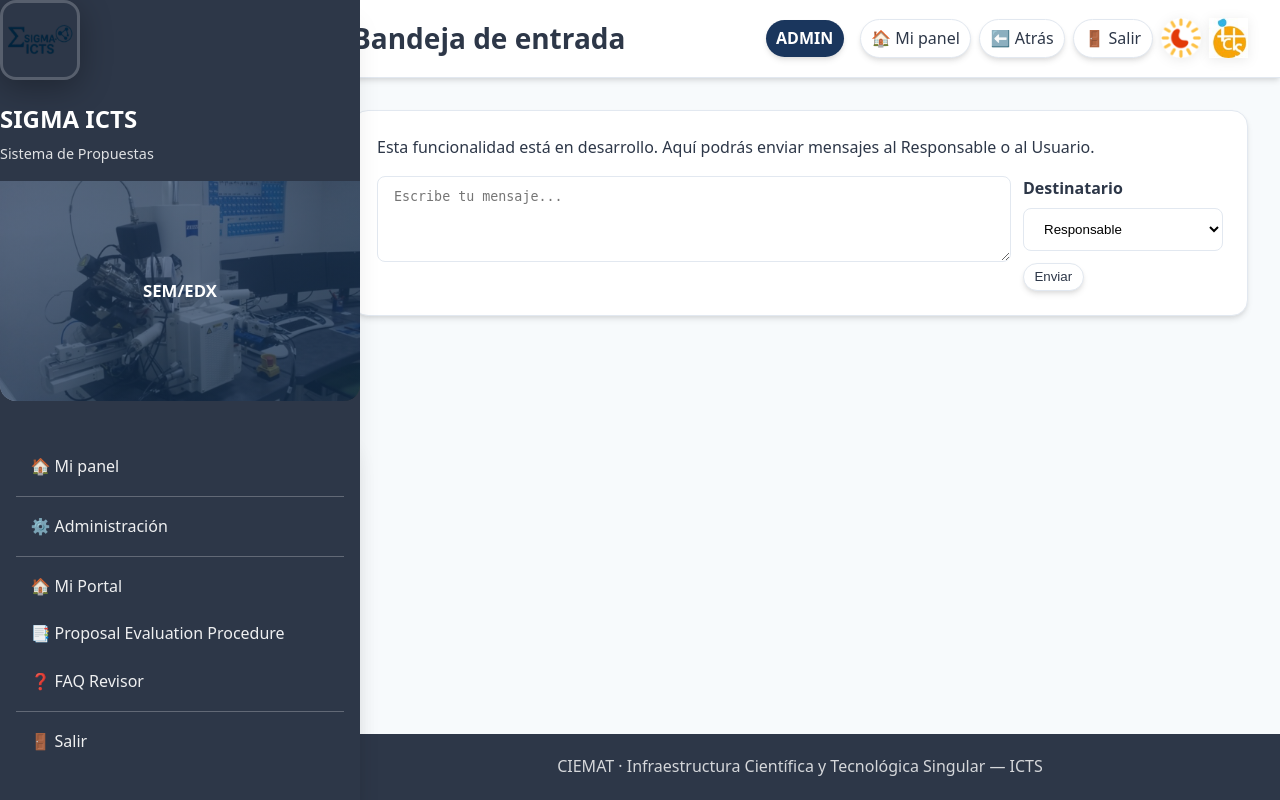
After one commit to DoctorWallace/Ultiima_version_app_ciemat, a Django app: page /icts/reviews/mailbox/ in a window 1280 px wide. The commit adds this page. Run offline with Django 5.2, Linux system fonts and the light colour scheme; a user stored in the database is signed in; some libraries are stand-ins or nearby versions.

Commit message:
ICTS Reviewer UX: reorganizar sidebar (Mi panel primero, pendientes/historial/bandeja), quitar duplicados Mi Portal; añadir rutas y vistas stub (reviewer_mailbox, reviewer_faq) y plantillas

```diff
--- a/icts/templates/icts/_sidebar.html
+++ b/icts/templates/icts/_sidebar.html
@@ -3,32 +3,24 @@
 
 <nav class="sidebar">
   <ul class="menu">
-    <li><a href="{% url 'portal:home' %}">🏠 Mi Portal</a></li>
-    <li><a href="{% url 'portal:home' %}">🏠 Mi Portal</a></li>
-    <!-- Visibles SIEMPRE (anónimo o autenticado) -->
-    <li><a href="/icts/">🏠 Inicio</a></li>
-    <li><a href="{% url 'icts:proposal_evaluation' %}">🧭 Proposal evaluation procedure</a></li>
-    <li><a href="/faq/">❓ FAQ</a></li>
+    <!-- Primero: Mi panel para cualquier perfil -->
+    <li><a href="{% url 'icts:dashboard' %}">🏠 Mi panel</a></li>
 
     {% if request.user.is_authenticated %}
       <li class="menu-sep"></li>
 
-      <!-- Panel principal del usuario -->
-      <li><a href="{% url 'icts:dashboard' %}">🏠 Mi panel</a></li>
-
-      <!-- Solo usuarios normales (no revisores, responsables, managers) -->
+      <!-- Usuario estándar (no revisor, no responsable, no manager) -->
       {% if not user|has_group:"revisores" and not user|has_group:"responsables" and not user|has_group:"managers" and not user.is_superuser %}
-        <li><a href="{% url 'icts:my_proposals' %}">📄 Mis propuestas</a></li>
+        <li><a href="{% url 'icts:my_proposals' %}">🗂️ Mis propuestas</a></li>
         <li><a href="{% url 'icts:proposal_create' %}">➕ Nueva propuesta</a></li>
       {% endif %}
 
-      <li class="menu-sep"></li>
-
-      <!-- Roles específicos -->
+      <!-- Opciones específicas de REVISOR -->
       {% if request.user|has_group:"revisores" %}
-        <li><a href="{% url 'icts:reviewer_dashboard_new' %}">📊 Mi Panel Revisor</a></li>
-        <li><a href="{% url 'icts:reviewer_inbox' %}">🗂️ Bandeja de Entrada</a></li>
-        <li><a href="{% url 'icts:review_history' %}">📚 Historial</a></li>
+        <li><a href="{% url 'icts:reviewer_dashboard_new' %}">📋 Mi panel revisor</a></li>
+        <li><a href="{% url 'icts:reviewer_inbox' %}">🧾 Evaluaciones pendientes</a></li>
+        <li><a href="{% url 'icts:review_history' %}">🕓 Historial de evaluaciones</a></li>
+        <li><a href="{% url 'icts:reviewer_mailbox' %}">📬 Bandeja de entrada</a></li>
       {% endif %}
 
       {% if request.user|has_group:"responsables" %}
@@ -36,7 +28,7 @@
       {% endif %}
 
       {% if request.user|has_group:"managers" %}
-        <li><a href="{% url 'icts:manager_dashboard' %}">🛠️ Panel manager</a></li>
+        <li><a href="{% url 'icts:manager_dashboard' %}">📊 Panel manager</a></li>
       {% endif %}
 
       {% if request.user.is_superuser %}
@@ -44,7 +36,13 @@
       {% endif %}
 
       <li class="menu-sep"></li>
-      <li><a href="{% url 'accounts:logout' %}">↩️ Salir</a></li>
+      <!-- Bloque inferior común -->
+      <li><a href="{% url 'portal:home' %}">🏠 Mi Portal</a></li>
+      <li><a href="{% url 'icts:proposal_evaluation' %}">📑 Proposal Evaluation Procedure</a></li>
+      <li><a href="{% url 'icts:reviewer_faq' %}">❓ FAQ Revisor</a></li>
+
+      <li class="menu-sep"></li>
+      <li><a href="{% url 'accounts:logout' %}">🚪 Salir</a></li>
     {% else %}
       <!-- Usuario anónimo: SOLO accesos básicos -->
       <li class="menu-sep"></li>
@@ -63,16 +61,9 @@
   padding:.55rem .9rem;
   border-radius:.5rem;
   text-decoration:none;
-  color:#fff;                      /* ← blanco fijo */
+  color:#fff;
   opacity:.92;
 }
-.sidebar .menu a:hover{
-  background:rgba(255,255,255,.12);
-  opacity:1;
-}
-.sidebar .menu .menu-sep{
-  border-top:1px solid rgba(255,255,255,.25);
-  margin:.5rem 0;
-}
-
+.sidebar .menu a:hover{ background:rgba(255,255,255,.12); opacity:1; }
+.sidebar .menu .menu-sep{ border-top:1px solid rgba(255,255,255,.25); margin:.5rem 0; }
 </style>
--- /dev/null
+++ b/icts/templates/icts/reviewer_mailbox.html
@@ -0,0 +1,28 @@
+{% extends "base_icts.html" %}
+{% block title %}Bandeja de entrada · Revisor{% endblock %}
+{% block page_title %}Bandeja de entrada{% endblock %}
+
+{% block content %}
+<div class="card">
+  <p class="muted" style="margin-bottom:1rem">Esta funcionalidad está en desarrollo. Aquí podrás enviar mensajes al Responsable o al Usuario.</p>
+  <form onsubmit="event.preventDefault(); alert('Mensajería en desarrollo. Pronto disponible.');">
+    <div style="display:grid; gap:.75rem; grid-template-columns: 1fr 200px; align-items:start;">
+      <textarea class="form-input" rows="4" placeholder="Escribe tu mensaje..."></textarea>
+      <div>
+        <label class="form-label">Destinatario</label>
+        <select class="form-input">
+          <option value="responsable">Responsable</option>
+          <option value="usuario">Usuario</option>
+        </select>
+        <button class="chip" type="submit" style="margin-top:.75rem">Enviar</button>
+      </div>
+    </div>
+  </form>
+</div>
+{% endblock %}
+
+{% block extra_css %}
+.form-input{width:100%; padding:.75rem 1rem; border:1px solid var(--border); border-radius:.5rem; background:var(--bg-card)}
+.form-label{display:block; font-weight:700; margin-bottom:.35rem}
+.chip{ display:inline-flex; align-items:center; gap:.35rem; padding:.45rem .9rem; border:1px solid var(--border); border-radius:999px; text-decoration:none; background:var(--bg-card); }
+{% endblock %}
--- a/icts/urls.py
+++ b/icts/urls.py
@@ -21,6 +21,8 @@ urlpatterns = [
     path("reviews/inbox/", views.reviewer_inbox, name="reviewer_inbox"),
     path("reviews/dashboard/", views.reviewer_dashboard_new, name="reviewer_dashboard_new"),
     path("reviews/history/", views.review_history, name="review_history"),
+    path("reviews/mailbox/", views.reviewer_mailbox, name="reviewer_mailbox"),
+    path("reviews/faq/", views.reviewer_faq, name="reviewer_faq"),
     path("reviews/start/<int:pk>/", views.review_start, name="review_start"),
     path("responsable/", views.responsable_dashboard, name="responsable_dashboard"),
     path("manager/", views.manager_dashboard, name="manager_dashboard"),
--- a/icts/views.py
+++ b/icts/views.py
@@ -329,6 +329,21 @@ def review_history(request):
     }
 
     return render(request, "icts/review_history.html", context)
+
+
+@login_required(login_url="/accounts/login/icts/")
+@user_passes_test(is_reviewer)
+@never_cache
+def reviewer_mailbox(request):
+    """Stub de bandeja de entrada de mensajes (en desarrollo)."""
+    return render(request, "icts/reviewer_mailbox.html", {})
+
+
+@login_required(login_url="/accounts/login/icts/")
+@user_passes_test(is_reviewer)
+@never_cache
+def reviewer_faq(request):
+    return render(request, "icts/faq_reviewer.html")
 
 @login_required(login_url="/accounts/login/icts/")
 @user_passes_test(is_responsable)
```
Also changed, not shown: icts/templates/icts/faq_reviewer.html (added, +15 -0 lines), db.sqlite3.
